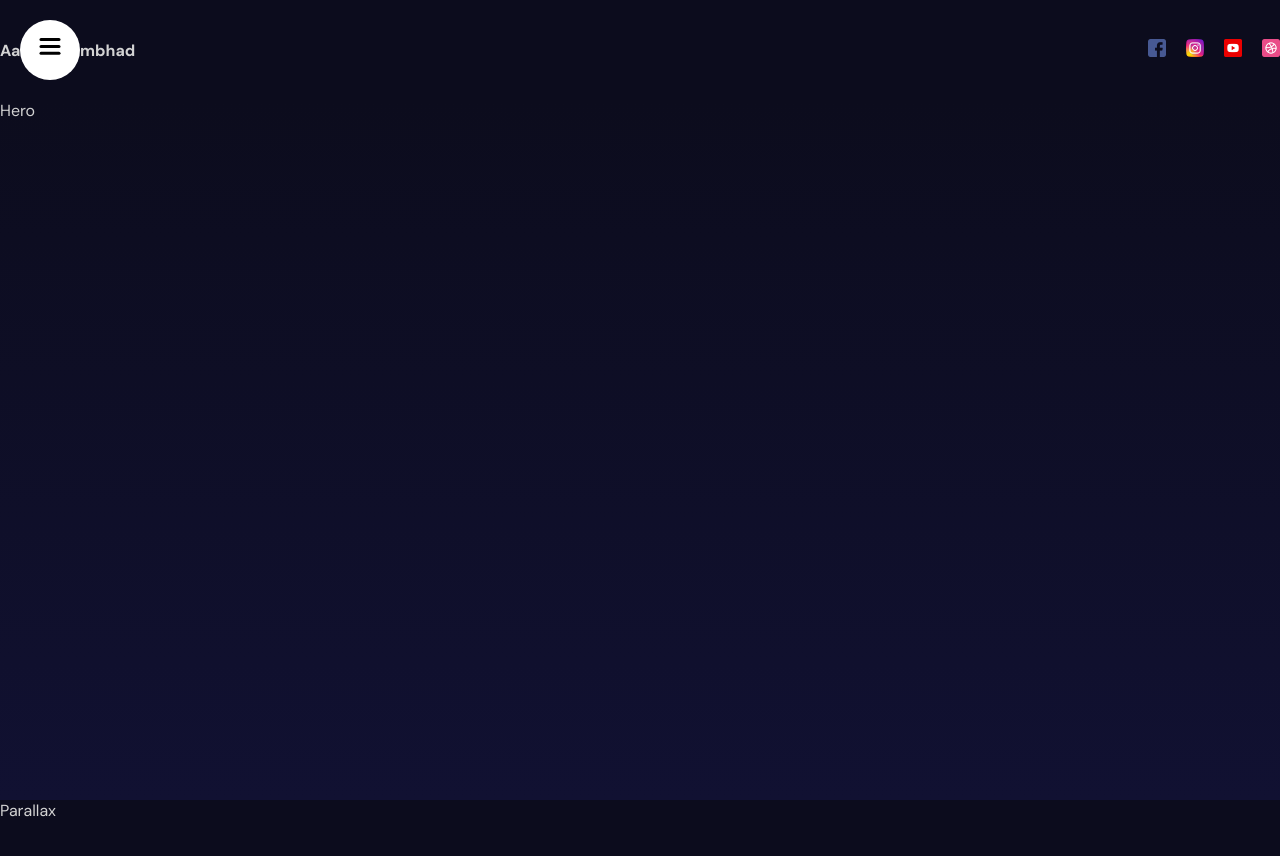
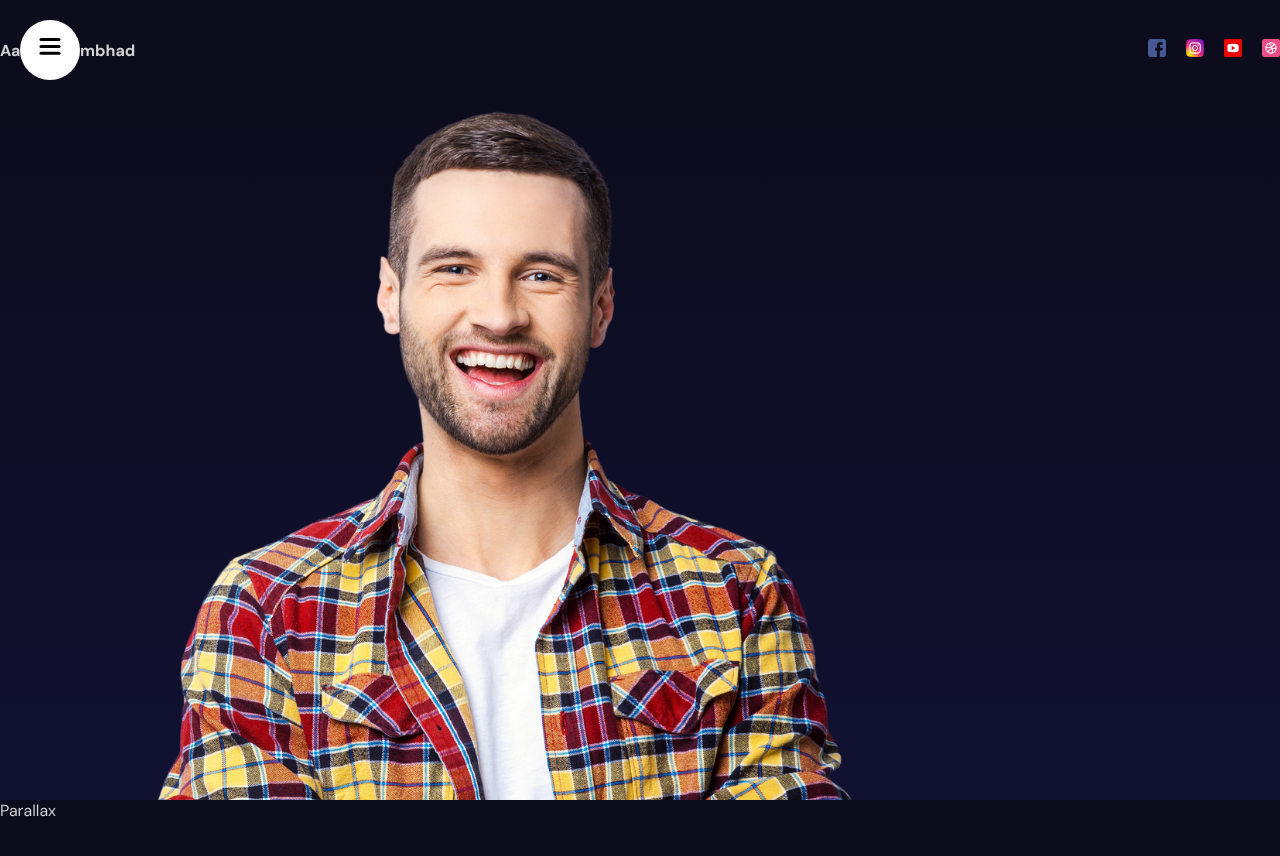
Before and after one commit to AakashRam70/3D-portfolio, a React (Vite) app: page / in a window 1280 px wide. Shown: the top 856 px of the page. Built offline with nearby package versions, Linux system fonts and the light colour scheme.

Commit message:
modifying hero.scss and Hero.jsx

```diff
--- a/src/components/hero/Hero.jsx
+++ b/src/components/hero/Hero.jsx
@@ -2,8 +2,12 @@ import "./hero.scss";
 
 const Hero = () => {
     return (
-        <div className="hero">Hero</div>
+        <div className="hero">
+            <div className="imageContainer">
+                <img src="/hero.png" alt="" />
+            </div>
+        </div>
     )
 }
 
-export default Hero
+export default Hero;
--- a/src/components/hero/hero.scss
+++ b/src/components/hero/hero.scss
@@ -1,4 +1,5 @@
 .hero {
     height: calc(100vh - 100px);
     background: linear-gradient(180deg, #0c0c1d, #111132);
+    overflow: hidden;
 }
```
